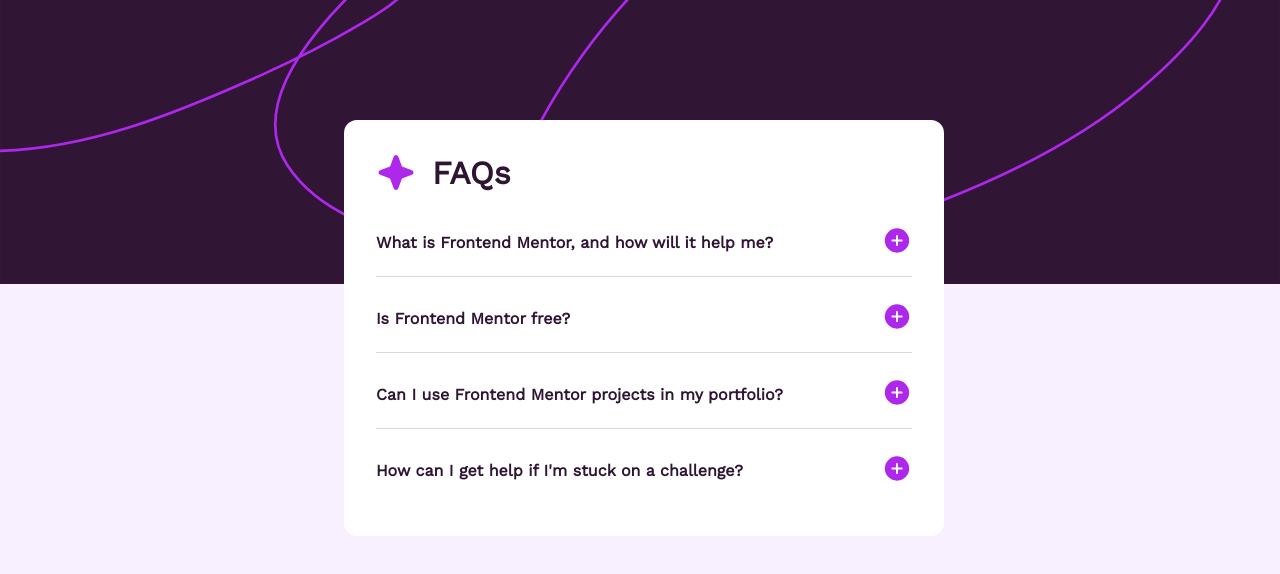
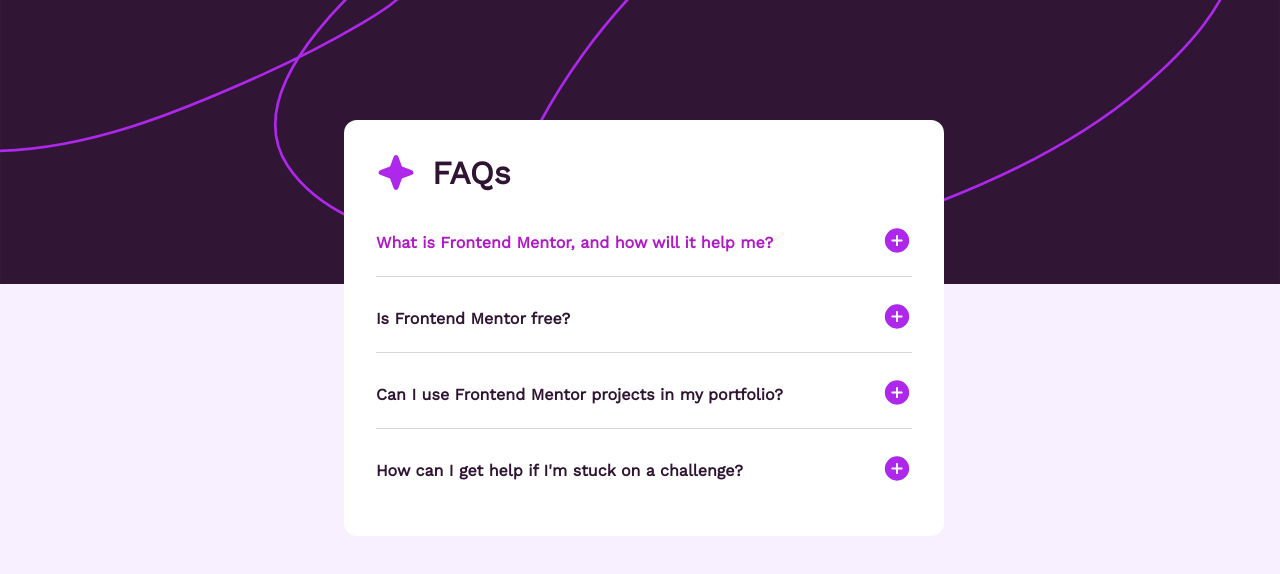
Before and after one commit to Mercy1024/Faq-Accordion-main, a plain HTML site: page index.html in a window 1280 px wide. In both pictures the pointer is over the element 644 px from the left and 242 px from the top of the page. Drawn offline with nearby package versions, Linux system fonts and the light colour scheme.

Commit message:
README update

```diff
--- a/style.css
+++ b/style.css
@@ -96,9 +96,16 @@ header {
   align-items: center;
 }
 
+.accordion-Item:hover{
+  cursor: pointer;
+  color: var(--purple);
+}
+
 .questions{
   width: 100%;
 }
+
+
 
 
 .qA {
```
Also changed, not shown: Macbook-Air-127.0.0.1.png (added), iPhone-13-PRO-127.0.0.1 (1).png (added), 2 other files.
